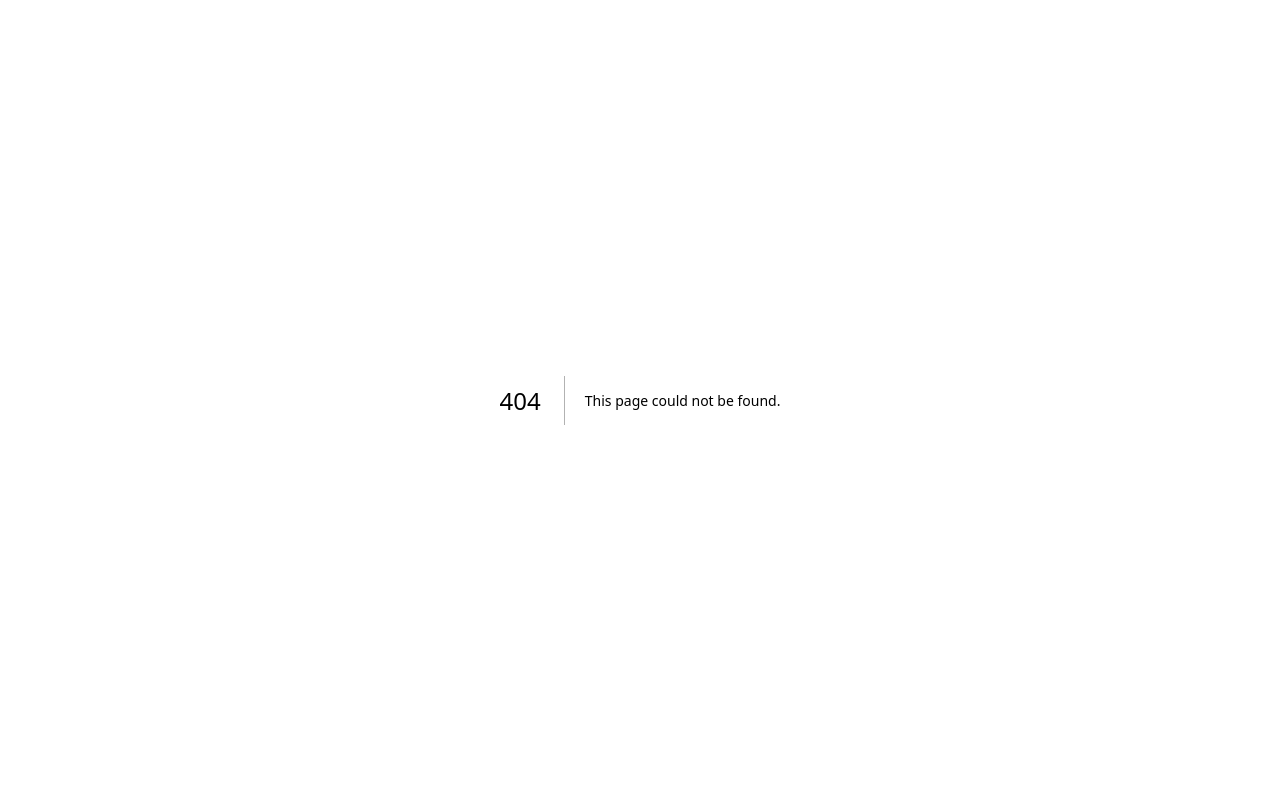
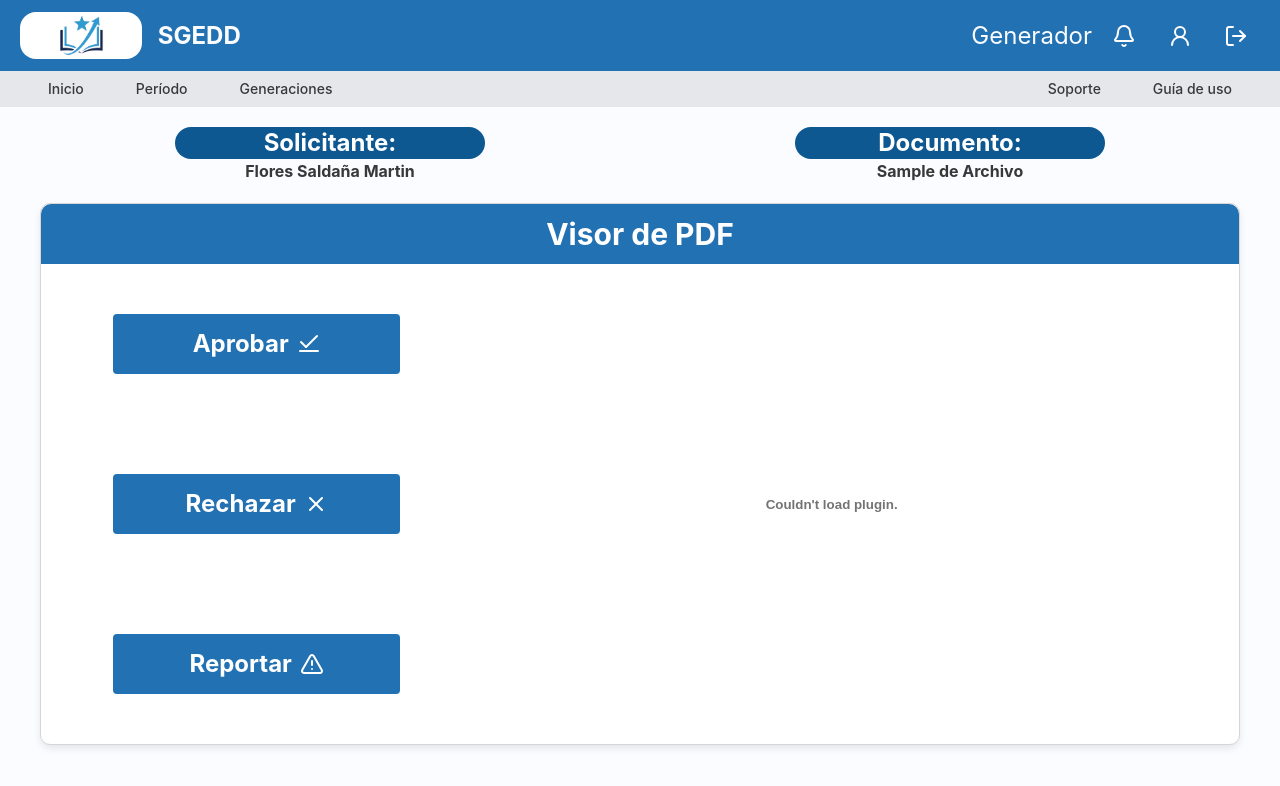
Before and after one commit to umdalecs/sgedd, a Next.js app: page /dashboard/revisiones/viewer in a window 1280 px wide. Before the commit this address had no page. Shown: the top 786 px of the page. Built offline with nearby package versions, Linux system fonts and the light colour scheme.

Commit message:
Pantallas de Visor PDF (#15)
* Arreglos de pantallas que integraron

* Pantalla de pdf viewer para revisor

* Pantalla de pdf viewer para generador

```diff
--- /dev/null
+++ b/src/app/dashboard/generaciones/viewer/page.tsx
@@ -0,0 +1,84 @@
+"use client";
+import DocContent from "@/components/common/DocContent";
+import PDFViewerCard from "@/components/common/PDFViewerCard";
+import { Button } from "@/components/ui/button";
+import {
+  Popover,
+  PopoverContent,
+  PopoverTrigger,
+} from "@/components/ui/popover";
+import { CheckLine, CirclePlus, FilePen, TriangleAlert } from "lucide-react";
+import React from "react";
+
+export default function Page() {
+  const [open, setOpen] = React.useState(false);
+  const [value, setValue] = React.useState("");
+  return (
+    <>
+      <DocContent />
+      <PDFViewerCard>
+        <div className="flex flex-col w-full h-full items-center justify-around">
+          <Button className="flex w-3/4 h-15 text-2xl font-bold">
+            <div>Firmar</div>
+            <div>
+              <FilePen className="size-full" />
+            </div>
+          </Button>
+          <Popover open={open} onOpenChange={setOpen}>
+            <PopoverTrigger asChild>
+              <Button className="flex w-3/4 h-15 text-2xl font-bold">
+                <div>Solicitar Firma</div>
+                <div>
+                  <CirclePlus className="size-full" />
+                </div>
+              </Button>
+            </PopoverTrigger>
+
+            <PopoverContent className="w-80 max-h-80 overflow-y-auto">
+              {departamentos.map((d) => (
+                <div
+                  key={d.id}
+                  onClick={() => {
+                    setValue(d.puesto);
+                    setOpen(false);
+                  }}
+                  className={`
+      cursor-pointer p-2 rounded-md transition-all
+
+      ${
+        value === d.puesto
+          ? "bg-sidebar-accent-foreground text-white font-bold"
+          : "hover:bg-accent"
+      }
+    `}
+                >
+                  <div className="font-semibold">{d.puesto}</div>
+                </div>
+              ))}
+            </PopoverContent>
+          </Popover>
+          <Button className="flex w-3/4 h-15 text-2xl font-bold">
+            <div>Finalizar</div>
+            <div>
+              <CheckLine className="size-full" />
+            </div>
+          </Button>
+          <Button className="flex w-3/4 h-15 text-2xl font-bold">
+            <div>Reportar</div>
+            <div>
+              <TriangleAlert className="size-full" />
+            </div>
+          </Button>
+        </div>
+      </PDFViewerCard>
+    </>
+  );
+}
+
+const departamentos = [
+  { id: 1, puesto: "Departamento de Vinculacion" },
+  { id: 2, puesto: "Subdireccion Academica" },
+  { id: 3, puesto: "Departamento Ajeno" },
+  { id: 4, puesto: "Subdireccion Academica 2" },
+  { id: 5, puesto: "Departamento Ajeno 2" },
+];
--- a/src/app/dashboard/layout.tsx
+++ b/src/app/dashboard/layout.tsx
@@ -25,7 +25,7 @@ export default function DashboardLayout({
   };
   return (
     <div className="min-h-screen flex flex-col">
-      <Header rol={usuarioTestD.rol} />
+      <Header rol={usuarioTest.rol} />
 
       <main className="flex-1">{children}</main>
     </div>
--- a/src/app/dashboard/page.tsx
+++ b/src/app/dashboard/page.tsx
@@ -23,7 +23,7 @@ export default function Page() {
   return (
     <>
     <div className="min-h-70">
-      <MainCard usuario={usuarioTestD}/>
+      <MainCard usuario={usuarioTest}/>
     </div>
     </>
   )
--- /dev/null
+++ b/src/app/dashboard/revisiones/viewer/page.tsx
@@ -0,0 +1,42 @@
+"use client"
+import DocContent from '@/components/common/DocContent'
+import PDFViewerCard from '@/components/common/PDFViewerCard'
+import { Button } from '@/components/ui/button'
+import { CheckLine, TriangleAlert, X } from 'lucide-react'
+import React from 'react'
+
+export default function page() {
+  return (
+    <>
+    <DocContent />
+    <PDFViewerCard>
+        <div className='flex flex-col w-full h-full items-center justify-around'>
+            <Button className='flex w-3/4 h-15 text-2xl font-bold'>
+                <div>
+                    Aprobar
+                </div>
+                <div>
+                    <CheckLine className='size-full'/>
+                </div>
+            </Button>
+            <Button className='flex w-3/4 h-15 text-2xl font-bold'>
+                <div>
+                    Rechazar
+                </div>
+                <div>
+                     <X className='size-full'/>
+                </div>
+            </Button>
+            <Button className='flex w-3/4 h-15 text-2xl font-bold'>
+                <div>
+                    Reportar
+                </div>
+                <div>
+                   <TriangleAlert className='size-full'/>
+                </div>
+            </Button>
+        </div>
+    </PDFViewerCard>
+    </>
+  )
+}
--- a/src/app/generador/layout.tsx
+++ /dev/null
@@ -1,12 +0,0 @@
-"use client";
-
-import Header from "@/components/common/Header";
-
-export default function GeneradorLayout({ children }: { children: React.ReactNode }) {
-  return (
-    <div className="min-h-screen flex flex-col">
-      <Header rol="Generador" />
-      <main className="flex-1">{children}</main>
-    </div>
-  );
-}
--- a/src/app/revisor/layout.tsx
+++ /dev/null
@@ -1,12 +0,0 @@
-"use client";
-
-import Header from "@/components/common/Header";
-
-export default function RevisorLayout({ children }: { children: React.ReactNode }) {
-  return (
-    <div className="min-h-screen flex flex-col">
-      <Header rol="Subdirección-Revisor" />
-      <main className="flex-1">{children}</main>
-    </div>
-  );
-}
--- a/src/components/common/CardBase.tsx
+++ b/src/components/common/CardBase.tsx
@@ -1,16 +1,18 @@
+"use client"
 import { Card, CardContent, CardHeader, CardTitle } from "@/components/ui/card";
 import { ReactNode } from "react";
 
 type CardBaseProps = {
   titulo: string;
   children: ReactNode;
-
+  classNameWrapper?: string;
+  classNameCard?: string;
 };
 
-export default function CardBase({ titulo, children }: CardBaseProps) {
+export default function CardBase({ titulo, children, classNameWrapper, classNameCard }: CardBaseProps) {
   return (
-    <div className="flex justify-center items-center w-full py-22">
-      <Card className="flex-col w-1/2 min-w-lg h-full py-0 gap-0 min-h-90">
+    <div className={`flex justify-center items-center h-full w-full ${classNameWrapper ?? "py-22"}`}>
+      <Card className={`flex-col min-w-lg min-h-112 py-0 gap-0 ${classNameCard ?? "min-h-90"}`}>
         <CardHeader className="bg-primary text-primary-foreground rounded-t-xl py-3 text-center gap-0">
           <CardTitle className="text-3xl font-bold">{titulo}</CardTitle>
         </CardHeader>
--- /dev/null
+++ b/src/components/common/DocContent.tsx
@@ -0,0 +1,25 @@
+"use client"
+import React from 'react'
+
+export default function DocContent() {
+  return (
+    <div className='flex w-full justify-around p-5'>
+        <div className='flex flex-col items-center w-1/4'>
+            <div className='bg-sidebar-accent-foreground text-accent w-full text-center font-bold text-2xl rounded-2xl'>
+                Solicitante:
+            </div>
+            <div className='font-bold'>
+                Flores Saldaña Martin
+            </div>
+        </div>
+        <div className='flex flex-col items-center w-1/4'>
+            <div className='bg-sidebar-accent-foreground text-accent w-full text-center font-bold text-2xl rounded-2xl'>
+                Documento:
+            </div>
+            <div className='font-bold'>
+                Sample de Archivo
+            </div>
+        </div>
+    </div>
+  )
+}
--- /dev/null
+++ b/src/components/common/PDFViewerCard.tsx
@@ -0,0 +1,28 @@
+"use client";
+import { ReactNode } from "react";
+import CardBase from "./CardBase";
+
+type ViewerProps = {
+  children?: ReactNode;
+};
+
+export default function PDFViewerCard({ children }: ViewerProps) {
+  return (
+    <CardBase
+      titulo="Visor de PDF"
+      classNameWrapper="px-10 py-0"
+      classNameCard="w-full"
+    >
+      <div className="flex h-full w-full">
+        <div className="w-1/3">{children}</div>
+        <div className="w-2/3 p-10">
+          <embed
+            src="/pdf/sample.pdf"
+            type="application/pdf"
+            className="w-full h-100"
+          />
+        </div>
+      </div>
+    </CardBase>
+  );
+}
--- a/src/lib/mock/revisor.ts
+++ b/src/lib/mock/revisor.ts
@@ -5,19 +5,19 @@ const docs: Record<string, Documento> = {
     id: "doc1",
     nombre: "Constancia de Servicios Escolares",
     tipo: "Constancia de Servicios Escolares",
-    urlPDF: "/pdfs/constancia_servicios_1.pdf",
+    urlPDF: "/pdf/constancia_servicios_1.pdf",
   },
   rh1: {
     id: "doc2",
     nombre: "Constancia de Recursos Humanos",
     tipo: "Constancia de Recursos Humanos",
-    urlPDF: "/pdfs/constancia_rh_1.pdf",
+    urlPDF: "/pdf/constancia_rh_1.pdf",
   },
   cse2: {
     id: "doc3",
     nombre: "Constancia de Servicios Escolares",
     tipo: "Constancia de Servicios Escolares",
-    urlPDF: "/pdfs/constancia_servicios_2.pdf",
+    urlPDF: "/pdf/constancia_servicios_2.pdf",
   },
 };
 
```
Also changed, not shown: src/app/dashboard/generaciones/page.tsx (renamed from src/app/generador/page.tsx), src/app/dashboard/revisiones/page.tsx (line endings or trailing spaces), 2 other files (tests, documents, lock files or other folders).
